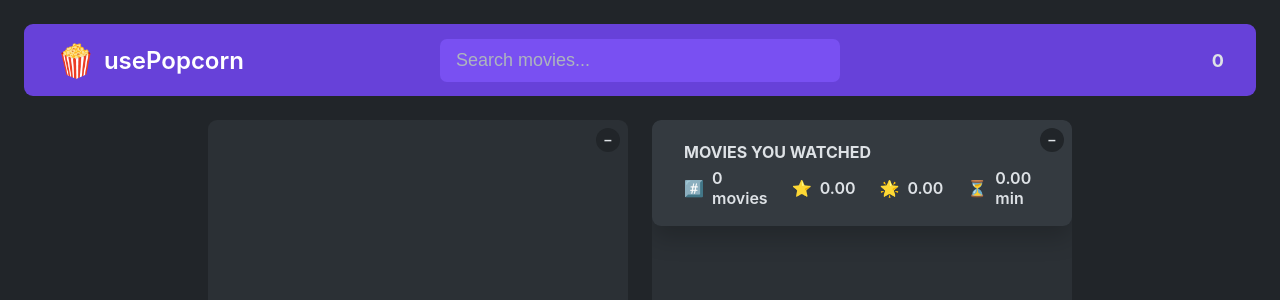
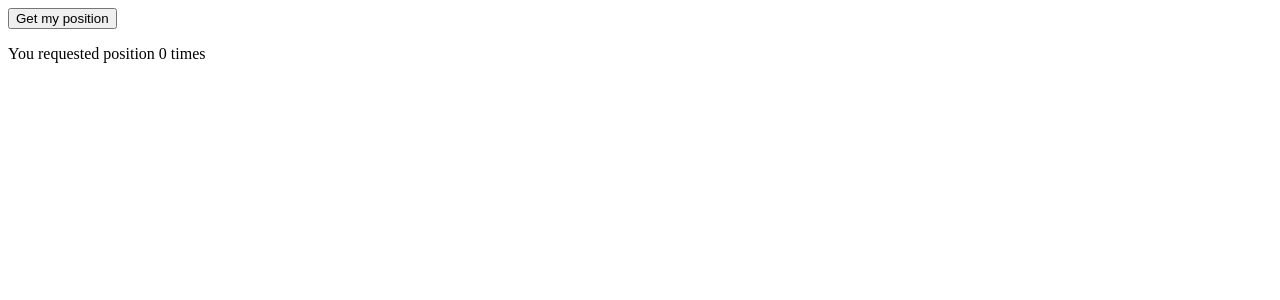
Before and after one commit to neoayus/react-intermediate, a React (Vite) app: page / in a window 1280 px wide. Shown: the top 300 px of the page. Built offline with nearby package versions, Linux system fonts and the light colour scheme.

Commit message:
chore: import initial code for challange03

```diff
--- a/src/App.jsx
+++ b/src/App.jsx
@@ -1,10 +1,12 @@
 // import ReactApp from './02-how-react-wroks-bts/ReactApp.jsx'
-import ReactApp from './01-usePopcorn/ReactApp.jsx'
+// import ReactApp from './01-usePopcorn/ReactApp.jsx'
+import GeoLocate from './Challange03-useGeoLocate/GeoLocate.jsx'
 
 function App() {
   return (
     <>
-      <ReactApp/>
+      {/* <ReactApp/> */}
+      <GeoLocate />
     </>
   )
 }
--- /dev/null
+++ b/src/Challange03-useGeoLocate/GeoLocate.jsx
@@ -0,0 +1,57 @@
+import { useState } from "react";
+
+export default function App() {
+  const [isLoading, setIsLoading] = useState(false);
+  const [countClicks, setCountClicks] = useState(0);
+  const [position, setPosition] = useState({});
+  const [error, setError] = useState(null);
+
+  const { lat, lng } = position;
+
+  function getPosition() {
+    setCountClicks((count) => count + 1);
+
+    if (!navigator.geolocation)
+      return setError("Your browser does not support geolocation");
+
+    setIsLoading(true);
+    navigator.geolocation.getCurrentPosition(
+      (pos) => {
+        setPosition({
+          lat: pos.coords.latitude,
+          lng: pos.coords.longitude
+        });
+        setIsLoading(false);
+      },
+      (error) => {
+        setError(error.message);
+        setIsLoading(false);
+      }
+    );
+  }
+
+  return (
+    <div>
+      <button onClick={getPosition} disabled={isLoading}>
+        Get my position
+      </button>
+
+      {isLoading && <p>Loading position...</p>}
+      {error && <p>{error}</p>}
+      {!isLoading && !error && lat && lng && (
+        <p>
+          Your GPS position:{" "}
+          <a
+            target="_blank"
+            rel="noreferrer"
+            href={`https://www.openstreetmap.org/#map=16/${lat}/${lng}`}
+          >
+            {lat}, {lng}
+          </a>
+        </p>
+      )}
+
+      <p>You requested position {countClicks} times</p>
+    </div>
+  );
+}
```
